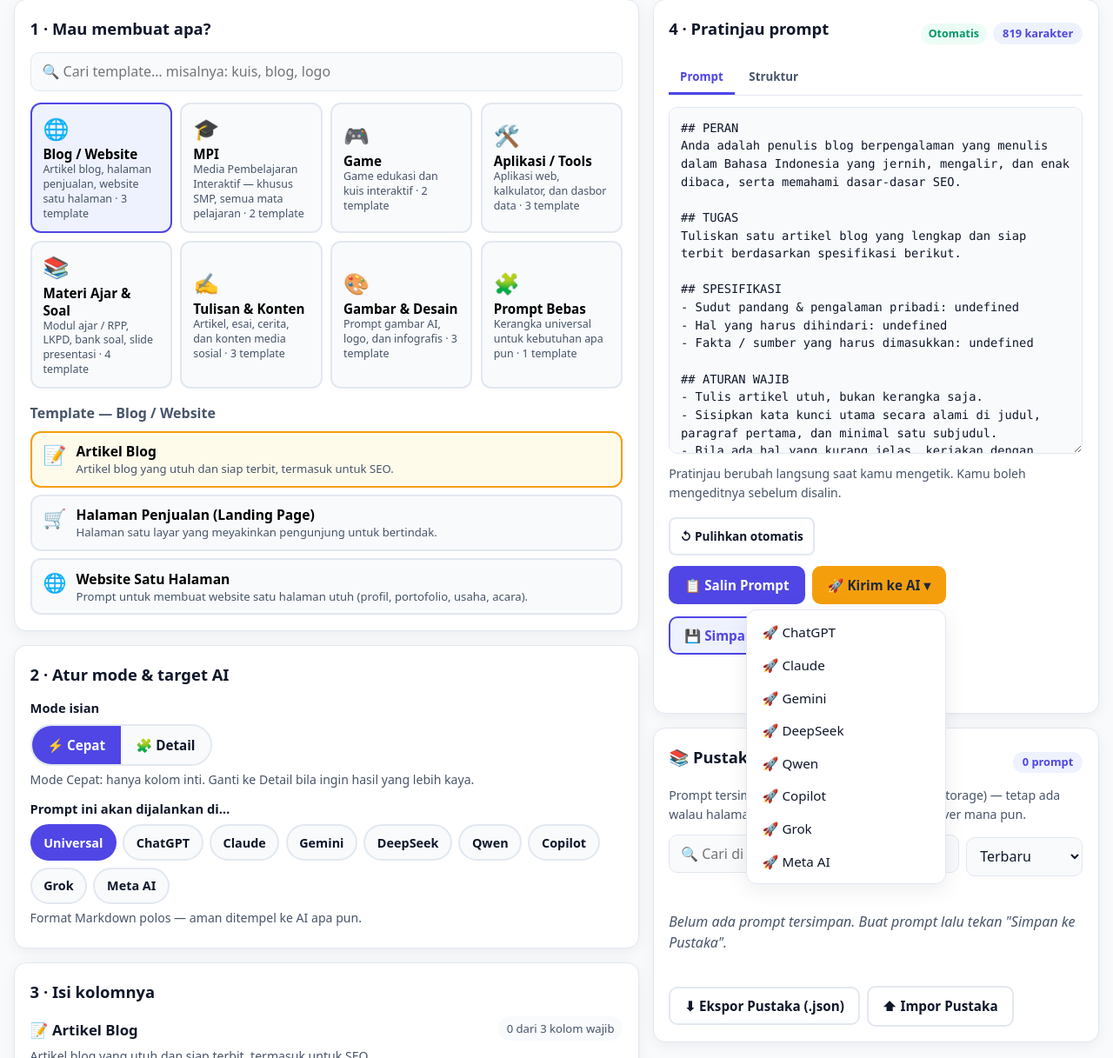
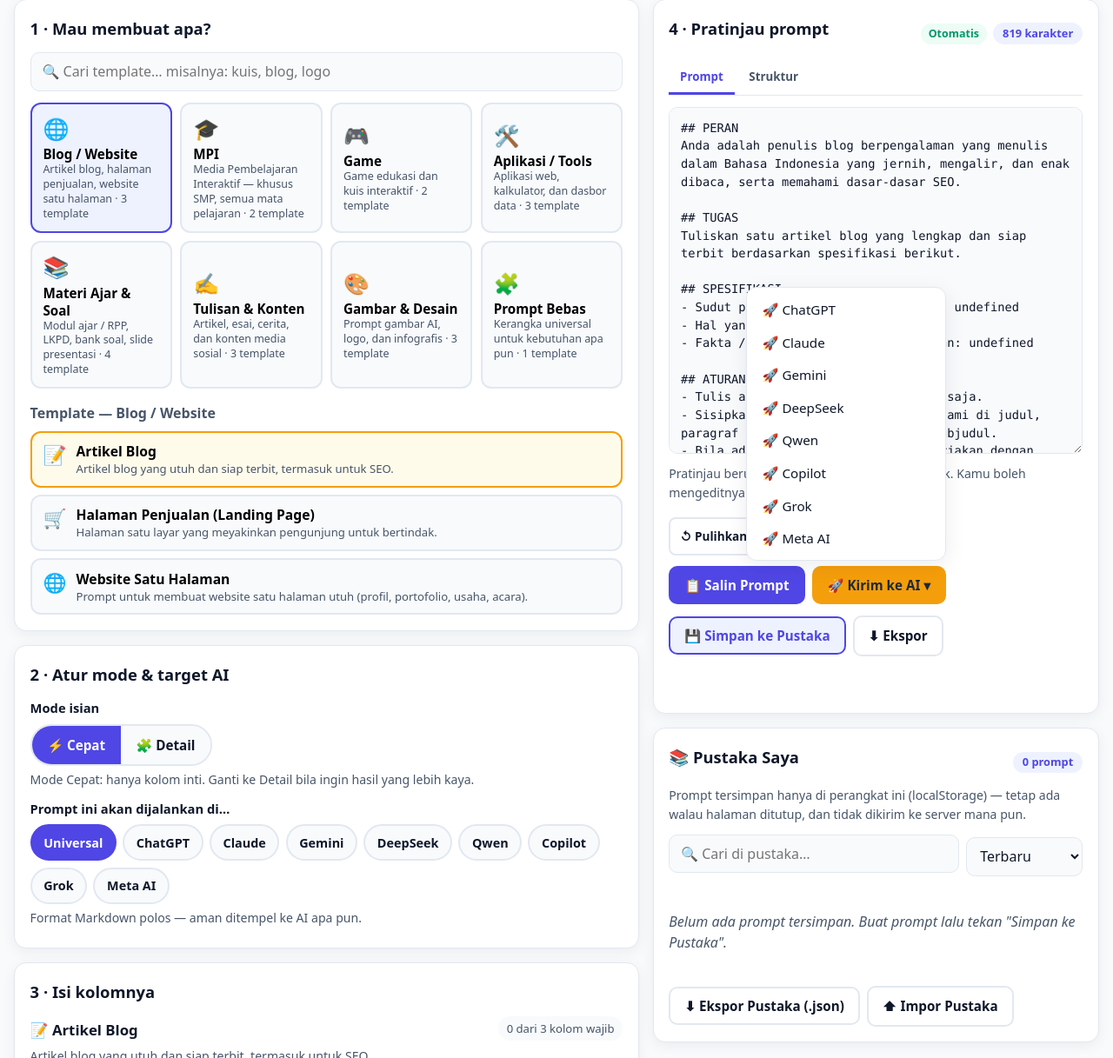
Before and after one commit to aantriono82/prompter, a website: page index.html in a window 1280 px wide. Shown: the part 354-1571 px from the top of the page at 87% size. Drawn offline with Linux system fonts and the light colour scheme.

Commit message:
Fix AI menu placement in preview

```diff
--- a/style.css
+++ b/style.css
@@ -257,7 +257,8 @@ label.tombol.berkas{cursor:pointer}
 .status{min-height:1.3em;font-size:.9rem;color:var(--sukses);font-weight:600}
 .menu-kirim{position:relative}
 .menu-turun{
-  position:absolute;right:0;top:calc(100% + 6px);z-index:60;min-width:230px;
+  position:absolute;right:0;bottom:calc(100% + 6px);z-index:60;min-width:230px;
+  max-height:min(60vh,360px);overflow-y:auto;
   background:var(--kartu);border:1px solid var(--garis);border-radius:12px;
   box-shadow:var(--bayang);padding:.4rem;display:flex;flex-direction:column;
 }
```
